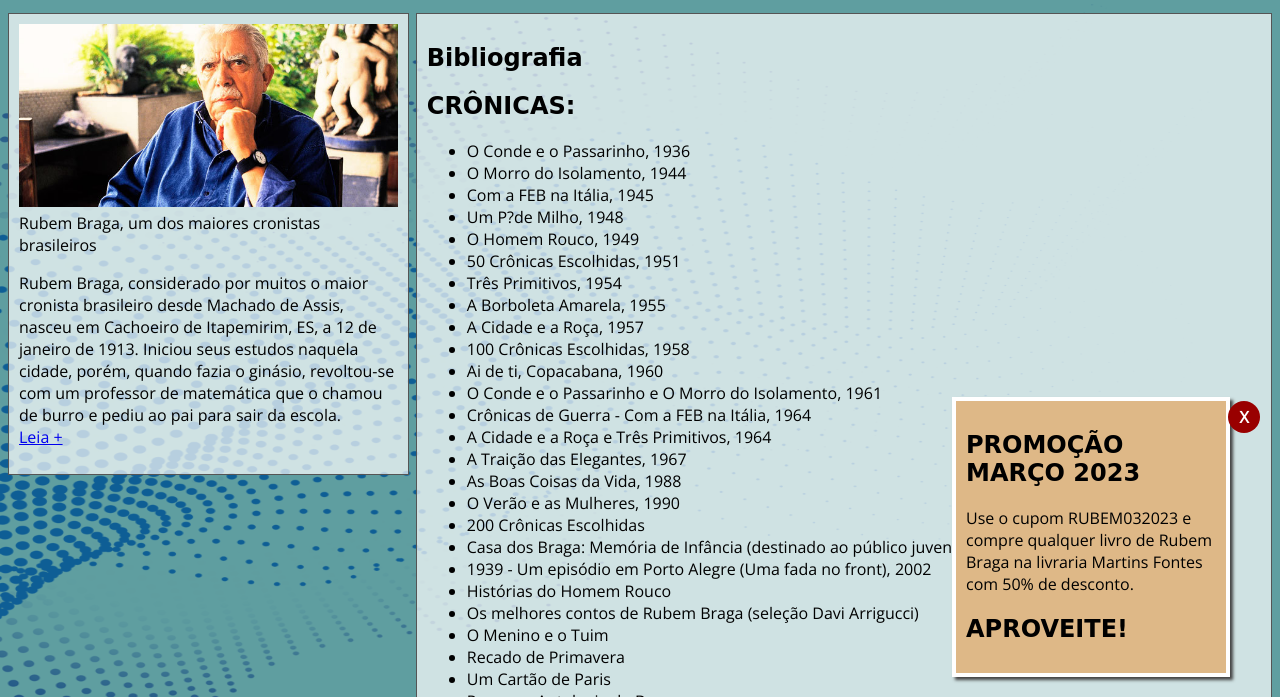
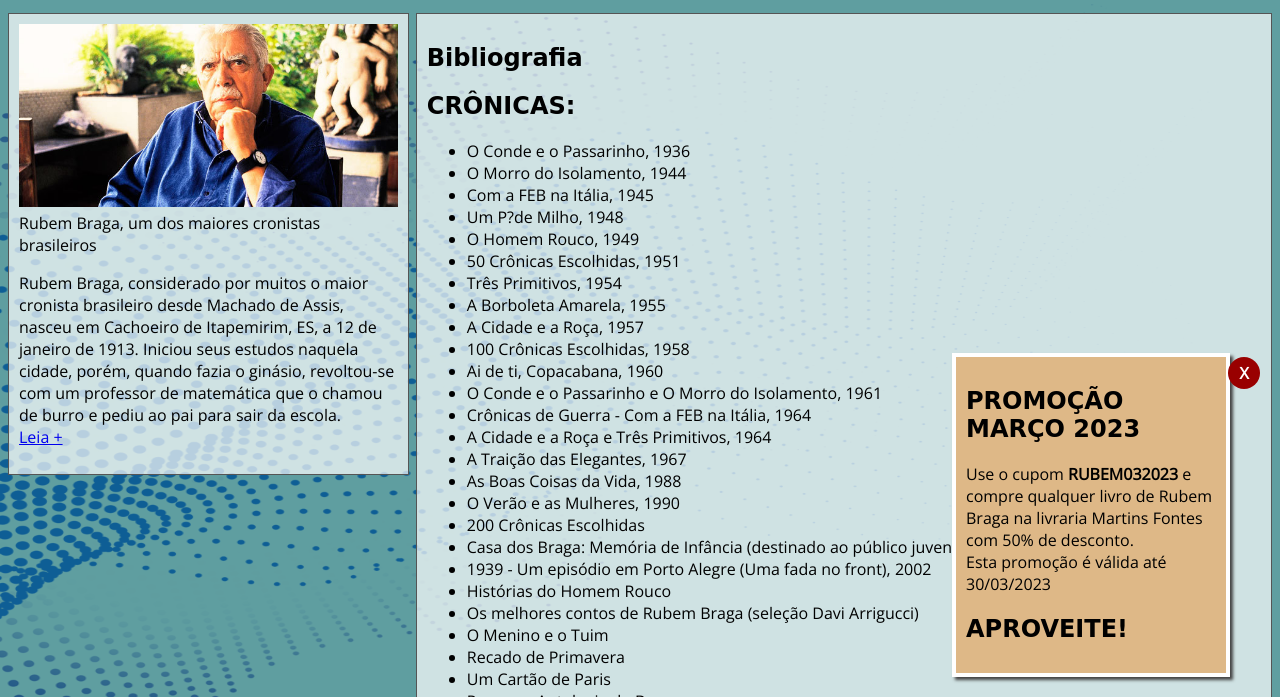
Before and after one commit to Flavioh98/hotsite-rubem-braga, a plain HTML site: page index.html in a window 1280 px wide. Shown: the part 103-800 px from the top of the page. Drawn offline with nearby package versions, Linux system fonts and the light colour scheme; a web font is replaced by a local one.

Commit message:
atualização texto de promoção -index.html

```diff
--- a/index.html
+++ b/index.html
@@ -199,9 +199,10 @@
         <div class="fechar">X</div>
         <h2>PROMOÇÃO MARÇO 2023</h2>
         <p>
-            Use o cupom RUBEM032023 e compre qualquer
+            Use o cupom <strong>RUBEM032023</strong> e compre qualquer
             livro de Rubem Braga na livraria Martins Fontes
-            com 50% de desconto.
+            com 50% de desconto. <br>
+            Esta promoção é válida até 30/03/2023
         </p>
         <h2>APROVEITE!</h2>
     </div>
```
